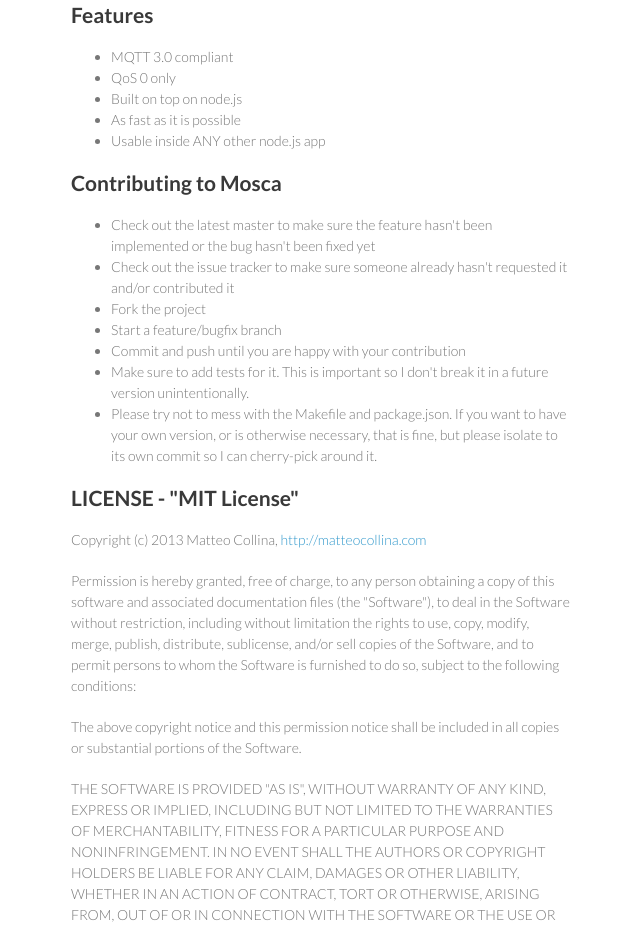
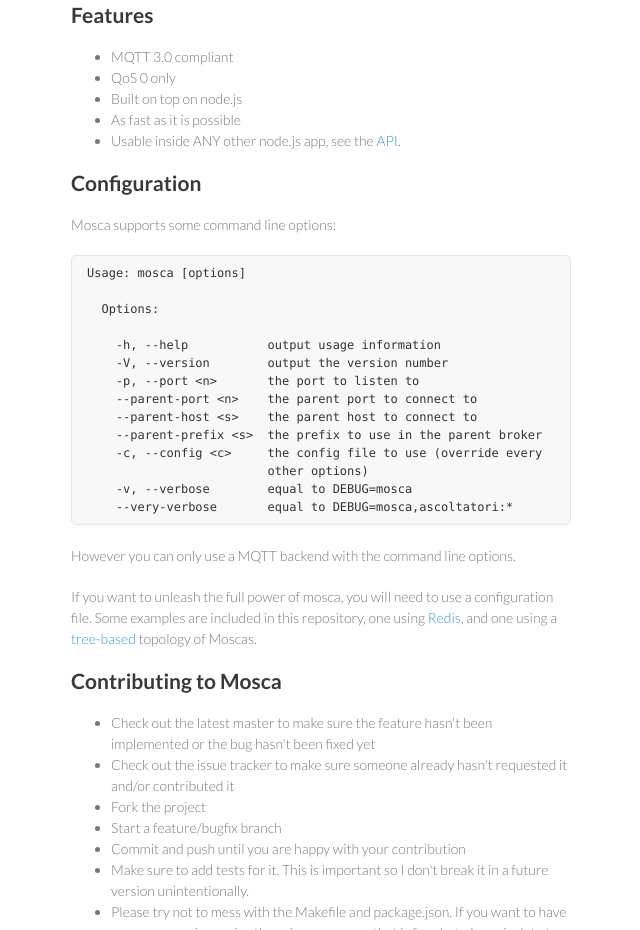
Before and after one commit to moscajs/mosca, a plain HTML site: page index.html in a window 1280 px wide. Shown: the part 879-1809 px from the top of the page, without its empty margins (499-1139 px from the left). Drawn offline with Linux system fonts and the light colour scheme.

```diff
--- a/index.html
+++ b/index.html
@@ -72,8 +72,38 @@
 <li>QoS 0 only</li>
 <li>Built on top on node.js</li>
 <li>As fast as it is possible</li>
-<li>Usable inside ANY other node.js app</li>
-</ul><h2>Contributing to Mosca</h2>
+<li>Usable inside ANY other node.js app, see the
+<a href="http://mcollina.github.com/mosca/docs/server.js.html">API</a>.</li>
+</ul><h2>Configuration</h2>
+
+<p>Mosca supports some command line options:</p>
+
+<pre><code>Usage: mosca [options]
+
+  Options:
+
+    -h, --help           output usage information
+    -V, --version        output the version number
+    -p, --port &lt;n&gt;       the port to listen to
+    --parent-port &lt;n&gt;    the parent port to connect to
+    --parent-host &lt;s&gt;    the parent host to connect to
+    --parent-prefix &lt;s&gt;  the prefix to use in the parent broker
+    -c, --config &lt;c&gt;     the config file to use (override every
+                         other options)
+    -v, --verbose        equal to DEBUG=mosca
+    --very-verbose       equal to DEBUG=mosca,ascoltatori:*
+</code></pre>
+
+<p>However you can only use a MQTT backend with the command line options.</p>
+
+<p>If you want to unleash the full power of mosca, you will need to
+use a configuration file.
+Some examples are included in this repository, one using
+<a href="https://github.com/mcollina/mosca/tree/master/examples/redis">Redis</a>,
+and one using a
+<a href="https://github.com/mcollina/mosca/tree/master/examples/mosca-tree">tree-based</a> topology of Moscas.</p>
+
+<h2>Contributing to Mosca</h2>
 
 <ul>
 <li>Check out the latest master to make sure the feature hasn't been
```
Also changed, not shown: params.json (+1 -1 lines).
